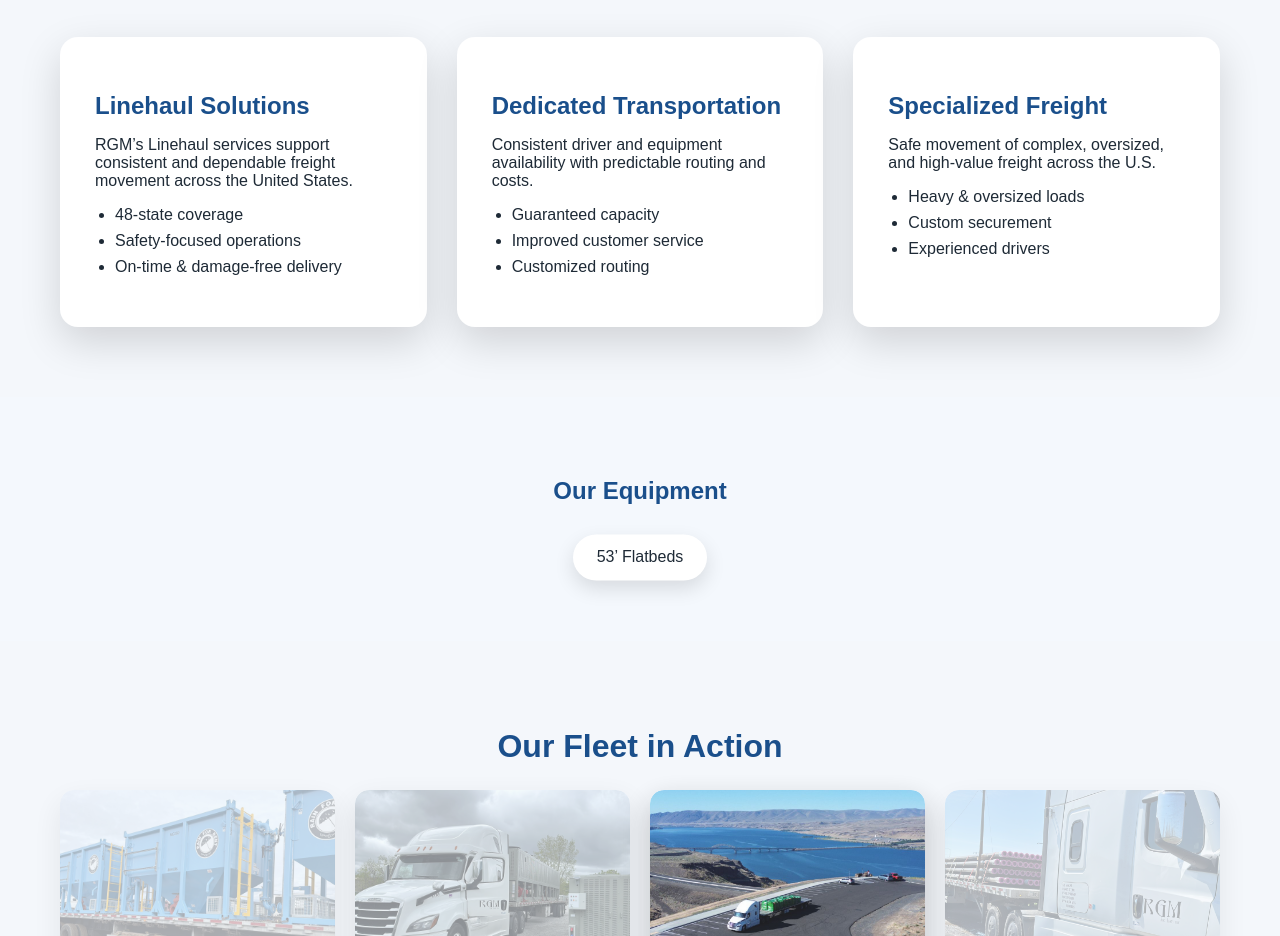
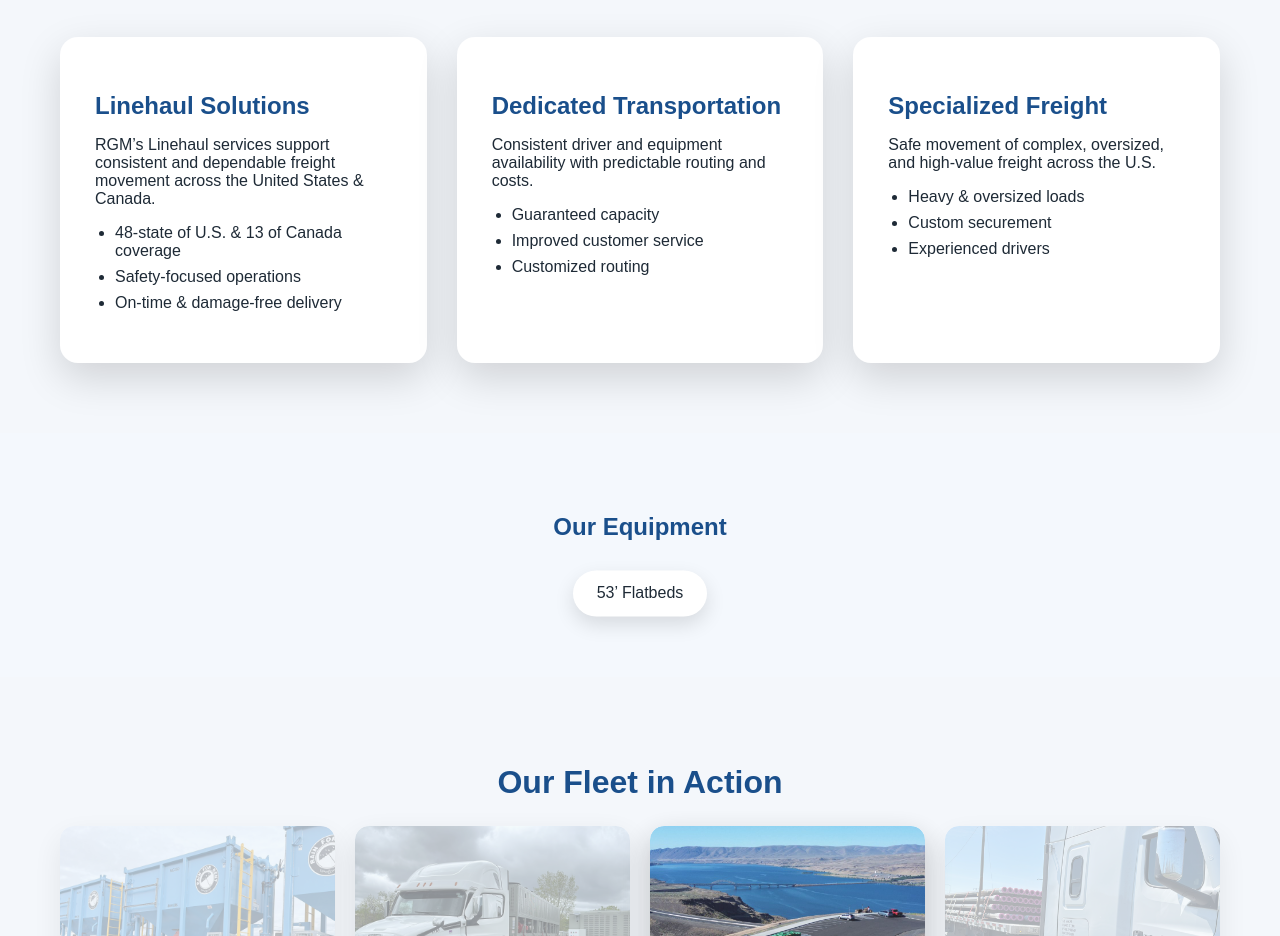
Before and after one commit to MrVenom786/rgm-web-frontend, a React (Create React App) app: page /solutions in a window 1280 px wide. Shown: the part 800-1736 px from the top of the page. Built offline with nearby package versions, Linux system fonts and the light colour scheme.

Commit message:
Update Solutions.js

```diff
--- a/src/pages/solutions/Solutions.js
+++ b/src/pages/solutions/Solutions.js
@@ -86,10 +86,10 @@ function Solutions() {
           <h2>Linehaul Solutions</h2>
           <p>
             RGM’s Linehaul services support consistent and dependable freight
-            movement across the United States.
+            movement across the United States & Canada.
           </p>
           <ul>
-            <li>48-state coverage</li>
+            <li>48-state of U.S. & 13 of Canada coverage</li>
             <li>Safety-focused operations</li>
             <li>On-time & damage-free delivery</li>
           </ul>
```
